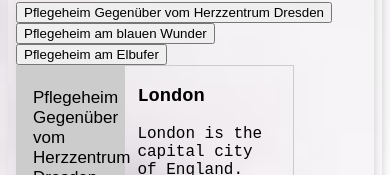
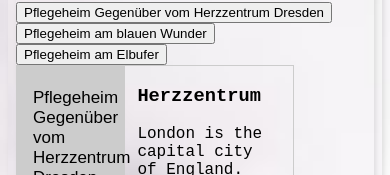
Before and after one commit to MarcoB507/FriseurteamK, an Angular app: page /placement in a window 390 px wide. Shown: the part 199-374 px from the top of the page. Built offline with nearby package versions, Linux system fonts and the light colour scheme.

Commit message:
adapted header.component.css to make header responsive

```diff
--- a/src/app/components/placement/placement.component.html
+++ b/src/app/components/placement/placement.component.html
@@ -13,12 +13,12 @@
   <!-- placement.component.html -->
   <div class="tab">
     <button class="tablinks, active" routerLink="/placement/p1" (mouseover)="openCity('Herzzentrum')">Pflegeheim Gegenüber vom Herzzentrum Dresden</button>
-    <button class="tablinks" (mouseover)="openCity('blauen Wunder')">Pflegeheim am blauen Wunder</button>
-    <button class="tablinks" (mouseover)="openCity('Elbufer')">Pflegeheim am Elbufer</button>
+    <button class="tablinks" routerLink="/placement/p2" (mouseover)="openCity('blauen Wunder')">Pflegeheim am blauen Wunder</button>
+    <button class="tablinks" routerLink="/placement/p3" (mouseover)="openCity('Elbufer')">Pflegeheim am Elbufer</button>
   </div>
 
   <div id="Herzzentrum" class="tabcontent">
-    <h3>London</h3>
+    <h3>Herzzentrum</h3>
     <p>London is the capital city of England.</p>
   </div>
 
--- a/src/app/header/header.component.css
+++ b/src/app/header/header.component.css
@@ -54,7 +54,7 @@
   display: none;
 }
 
-@media screen and (max-width: 600px) {
+@media screen and (max-width: 750px) {
   .topnav a:not(:first-child) {
     display: none;
   }
@@ -65,7 +65,7 @@
 }
 
 /* The "responsive" class is added to the topnav with JavaScript when the user clicks on the icon. This class makes the topnav look good on small screens (display the links vertically instead of horizontally) */
-@media screen and (max-width: 600px) {
+@media screen and (max-width: 750px) {
   .topnav.responsive {
     position: relative;
   }
```
